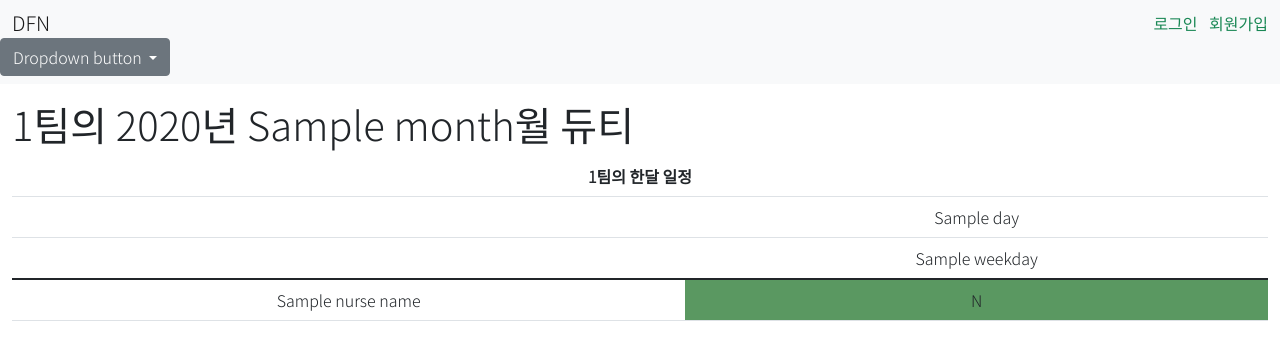
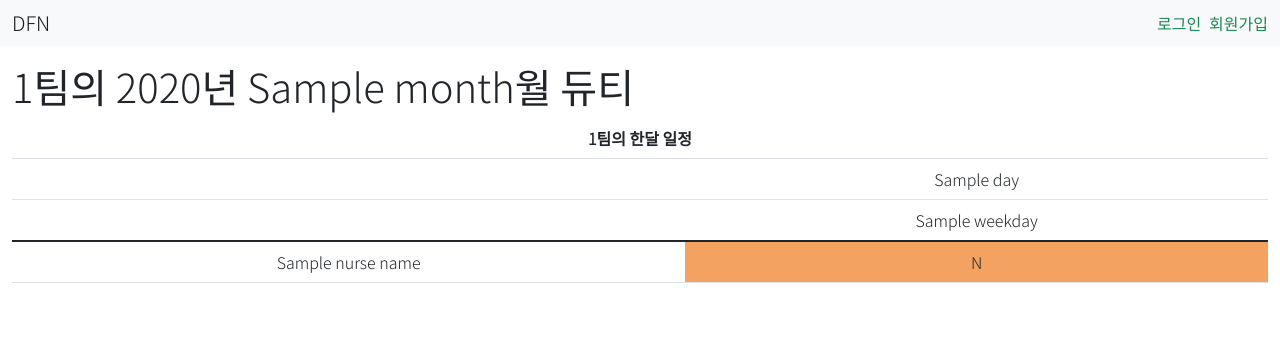
Before and after one commit to HotFreshToFu/DFN, a Django app: template duty_creater/templates/schedule/team.html in a window 1280 px wide. Shown: the top 360 px of the page. Run offline with Django 3.2, Linux system fonts and the light colour scheme; the template is opened without the code that fills it: most values are stand-ins (such as "Sample title", 1, 10 or a date in 2020); some libraries are stand-ins or nearby versions.

Commit message:
1103 update

```diff
--- a/duty_creater/templates/schedule/personal.html
+++ b/duty_creater/templates/schedule/personal.html
@@ -6,7 +6,7 @@
   <table class="table text-center w-auto">
     <thead>
       <tr>
-        <th colspan="7"><h1>{{ nurse_name }} 간호사의 {{ year }}년 {{ month }}월 듀티표</h1></th>
+        <th colspan="7"><h1>{{ nurse_name }} 간호사의 {{ year }}년 {{ month }}월 듀티</h1></th>
       </tr>
       <tr>
         {% for weekday in weekdays %}
--- a/duty_creater/templates/schedule/team.html
+++ b/duty_creater/templates/schedule/team.html
@@ -39,11 +39,11 @@
       {% if duty == 0 %}
       <td>/</td>
       {% elif duty == 1 %}
-      <td style="background-color:#afd0b3;">D</td>
+      <td style="background-color:#2a9d8f;">D</td>
       {% elif duty == 2 %}
-      <td style="background-color:#7eb485;">E</td>
+      <td style="background-color:#e9c46a;">E</td>
       {% else %}
-      <td style="background-color:#5a9861;">N</td>
+      <td style="background-color:#f4a261;">N</td>
       {% endif %}
 
       {% endfor %}
--- a/duty_creater/urls.py
+++ b/duty_creater/urls.py
@@ -12,4 +12,6 @@ urlpatterns = [
     path('personal/<int:nurse_pk>/<str:date>/', views.personal, name='personal'),  # 개인 일정(달 선택 가능)
     path('team/<int:team_id>/', views.team, name='team'),  # 팀 일정(이번 달)
     path('team/<int:team_id>/<str:date>/', views.team, name='team'),  # 팀 일정(달 선택 가능)
+    path('hospital/', views.hospital, name='hospital'),  # 병동 일정(이번 달)
+    path('hospital/<str:date>/', views.hospital, name='hospital'),  # 병동 일정(달 선택 가능)
 ]
--- a/templates/base.html
+++ b/templates/base.html
@@ -18,7 +18,7 @@
       font-family: 'Noto Sans KR', sans-serif;
     }
   </style>
-  <title>Document</title>
+  <title>Duty For Nurses</title>
 </head>
 <body>
   <nav class="navbar navbar-light bg-light">
@@ -26,39 +26,85 @@
       <div>
         <a class="navbar-brand" href="{% url 'schedule:index' %}">DFN</a>
         {% if request.user.is_authenticated %}
-        <a href="{% url 'schedule:personal' user.pk %}" class="me-2 text-decoration-none text-success">나의 듀티</a>
+        <!-- 나의 듀티 확인 드랍다운 버튼 -->
+        <div class="btn-group">
+          <a href="{% url 'schedule:personal' user.pk %}">
+            <button type="button" class="btn btn-link text-decoration-none text-body px-0">나의 듀티</button>
+          </a>
+          <button type="button" class="btn btn-link dropdown-toggle dropdown-toggle-split text-body px-1" data-bs-toggle="dropdown" aria-expanded="false">
+            <span class="visually-hidden">Toggle Dropdown</span>
+          </button>
+          <ul class="dropdown-menu">
+            <li>
+              <input type="month" id="personal-date" name="personal-date" data-user-id="{{ user.pk }}" class="m-1">
+            </li>
+            <li class="d-grid">
+              <button id="personal-duty" class="btn btn-outline-success m-1">듀티 확인</button>
+            </li>
+          </ul>
+        </div>
+
+        <!-- 팀의 듀티 확인 드랍다운 버튼 -->
         {% if user.profile.team %}
-        <a href="{% url 'schedule:team' user.profile.team %}" class="me-2 text-decoration-none text-success">팀의 듀티</a>
+        <div class="btn-group mx-1">
+          <a href="{% url 'schedule:team' user.profile.team %}">
+            <button type="button" class="btn btn-link text-decoration-none text-body px-0">팀의 듀티</button>
+          </a>
+          <button type="button" class="btn btn-link dropdown-toggle dropdown-toggle-split text-body px-1" data-bs-toggle="dropdown" aria-expanded="false">
+            <span class="visually-hidden">Toggle Dropdown</span>
+          </button>
+          <ul class="dropdown-menu">
+            <li>
+              <input type="month" id="team-date" name="team-date" data-user-team="{{ user.profile.team }}" class="m-1">
+            </li>
+            <li class="d-grid">
+              <button id="team-duty" class="btn btn-outline-success m-1">듀티 확인</button>
+            </li>
+          </ul>
+        </div>
         {% endif %}
+
+        <!-- 전체 듀티 확인 드랍다운 버튼 -->
+        <div class="btn-group mx-1">
+          <a href="{% url 'schedule:hospital'%}">
+            <button type="button" class="btn btn-link text-decoration-none text-body px-0">전체 듀티</button>
+          </a>
+          <button type="button" class="btn btn-link dropdown-toggle dropdown-toggle-split text-body px-1" data-bs-toggle="dropdown" aria-expanded="false">
+            <span class="visually-hidden">Toggle Dropdown</span>
+          </button>
+          <ul class="dropdown-menu">
+            <li>
+              <input type="month" id="hospital-date" name="hospital-date" class="m-1">
+            </li>
+            <li class="d-grid">
+              <button id="hospital-duty" class="btn btn-outline-success m-1">듀티 확인</button>
+            </li>
+          </ul>
+        </div>
         {% endif %}
       </div>
-      <div>
+      <div class="d-flex">
         {% if request.user.is_authenticated %}
-        <a href="{% url 'schedule:create' %}" class="me-2 text-decoration-none text-success">새로운 스케쥴 만들기</a>
-        <a href="{% url 'accounts:logout' %}" class="me-2 text-decoration-none text-success">로그아웃</a>
-        <a href="{% url 'accounts:profile' user.pk %}" class="me-2 text-decoration-none text-success">개인정보</a>
-        <a href="{% url 'accounts:update' %}" class="text-decoration-none text-success">{{ user.username }}</a>
+        <div class="p-1">
+          <a href="{% url 'schedule:create' %}" class="me-2 text-decoration-none align-middle" style="color: #264653;">새로운 스케쥴 만들기</a>
+        </div>
+
+        <div class="dropdown">
+          <button class="btn btn-link text-decoration-none text-body dropdown-toggle" type="button" id="dropdownMenuButton1" data-bs-toggle="dropdown" aria-expanded="false">
+            계정
+          </button>
+          <ul class="dropdown-menu dropdown-menu-end" aria-labelledby="dropdownMenuButton1">
+            <li><a class="dropdown-item" href="{% url 'accounts:logout' %}" >로그아웃</a></li>
+            <li><a class="dropdown-item" href="{% url 'accounts:profile' user.pk %}">프로필</a></li>
+            <li><a class="dropdown-item" href="{% url 'accounts:update' %}">계정 정보 수정</a></li>
+          </ul>
+        </div>
         {% else %}
         <a href="{% url 'accounts:login' %}" class="me-2 text-decoration-none text-success">로그인</a>
           <a href="{% url 'accounts:signup' %}" class="text-decoration-none text-success">회원가입</a>
         {% endif %}
       </div>
     </div>
-
-    <div class="dropdown">
-      <button class="btn btn-secondary dropdown-toggle" type="button" id="dropdownMenuButton1" data-bs-toggle="dropdown" aria-expanded="false">
-        Dropdown button
-      </button>
-      <ul class="dropdown-menu" aria-labelledby="dropdownMenuButton1">
-        <li>
-          <input type="month" id="start" name="start" data-user-id="{{ user.pk }}">
-          <button id="go">go</button>
-        </li>
-      </ul>
-    </div>
-
-
-
   </nav>
 
 
@@ -67,20 +113,37 @@
     {% endblock content %}
   </div>
   <script src="https://cdn.jsdelivr.net/npm/bootstrap@5.1.3/dist/js/bootstrap.bundle.min.js" integrity="sha384-ka7Sk0Gln4gmtz2MlQnikT1wXgYsOg+OMhuP+IlRH9sENBO0LRn5q+8nbTov4+1p" crossorigin="anonymous"></script>
+  <script src="https://cdn.jsdelivr.net/npm/axios/dist/axios.min.js"></script>
   <script>
-    const dateInput = document.querySelector('#start')
-    console.log(dateInput.value)
-    console.log(window.location)
-    // 이건 왜 작동이 안될까
-    if (dateInput.value) {
-      window.location.href = `/schedule/create/${dateInput.value}/`
-    }
+    const pesonalInput = document.querySelector('#personal-date')
 
-    const button = document.querySelector('#go')
-    button.addEventListener('click', function (event) {
-      window.location.href = `/schedule/personal/${dateInput.dataset.userId}/${dateInput.value}/`
+    const personalButton = document.querySelector('#personal-duty')
+    personalButton.addEventListener('click', function (event) {
+      if (pesonalInput.value) {
+        window.location.href = `/schedule/personal/${pesonalInput.dataset.userId}/${pesonalInput.value}/`
+      }
+    })
+
+
+    const teamInput = document.querySelector('#team-date')
+
+    const teamButton = document.querySelector('#team-duty')
+    teamButton.addEventListener('click', function (event) {
+      if (teamInput.value) {
+        window.location.href = `/schedule/team/${teamInput.dataset.userTeam}/${teamInput.value}/`
+      }
+    })
+
+    const hospitalInput = document.querySelector('#hospital-date')
+
+    const hospitalButton = document.querySelector('#hospital-duty')
+    hospitalButton.addEventListener('click', function (event) {
+      if (hospitalInput.value) {
+        window.location.href = `/schedule/hospital/${hospitalInput.value}/`
+      }
     })
   </script>
-
+  {% block script %}
+  {% endblock script %}
 </body>
 </html>
```
Also changed, not shown: duty_creater/templates/schedule/create_monthly.html (+38 -58 lines), duty_creater/templates/schedule/hospital.html (added, +59 -0 lines), duty_creater/views.py (+59 -10 lines), temp_schedule.json (+1 -1 lines).
